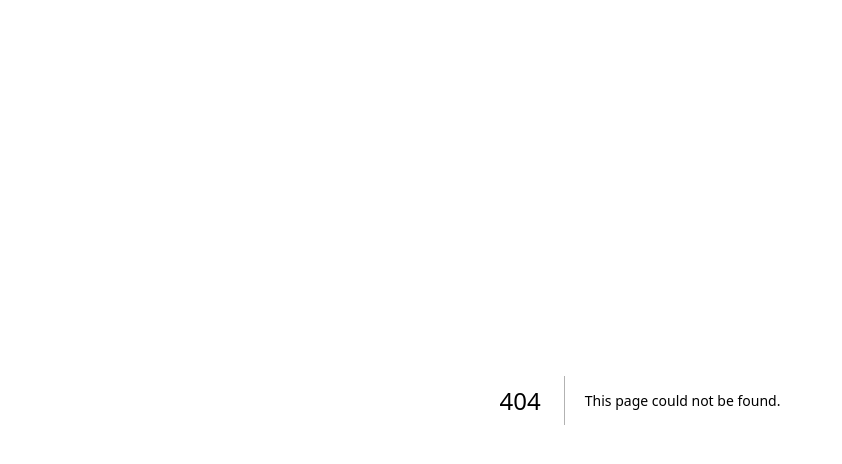
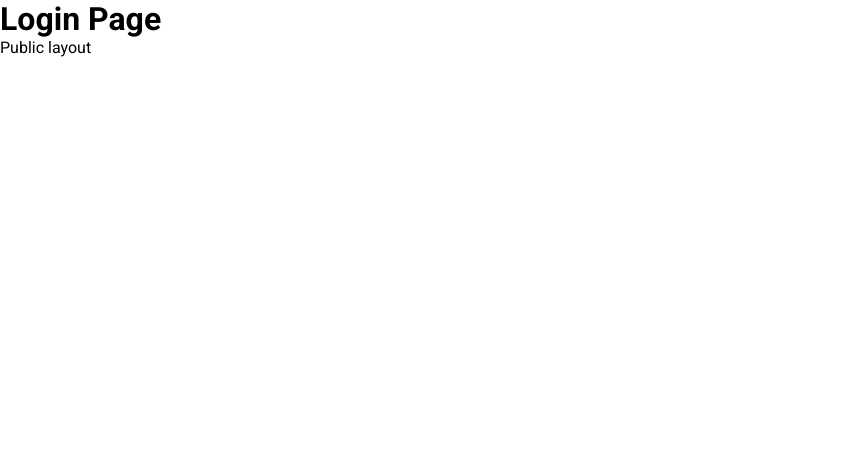
Before and after one commit to luisjaviercases/movies-nextjs-ts, a Next.js app: page /login in a window 1280 px wide. Before the commit this address had no page. Shown: the top 464 px of the page, without its empty margins (0-842 px from the left). Built offline with nearby package versions, Linux system fonts and the light colour scheme.

Commit message:
feat(login): create folder structure and layout for public routes

```diff
--- /dev/null
+++ b/src/app/(publicArea)/layout.tsx
@@ -0,0 +1,7 @@
+export default function PublicAreaLayout({ children }: { children: React.ReactNode }) {
+  return (
+    <div>
+      <main>{children}Public layout</main>
+    </div>
+  );
+}
--- /dev/null
+++ b/src/app/(publicArea)/login/page.tsx
@@ -0,0 +1,7 @@
+export default function Login() {
+  return (
+    <main>
+      <h1>Login Page</h1>
+    </main>
+  );
+}
--- a/src/app/page.tsx
+++ /dev/null
@@ -1,3 +0,0 @@
-export default function Home() {
-  return <main></main>;
-}
```
